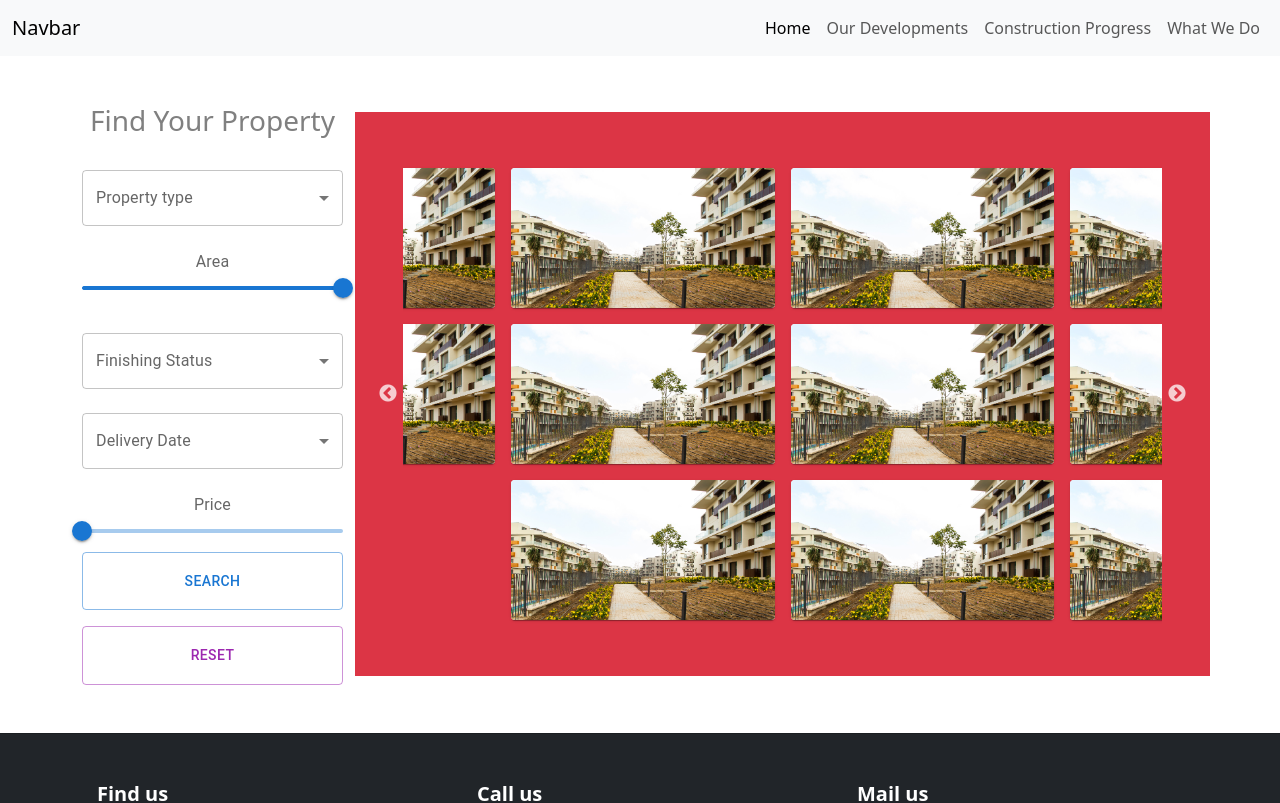
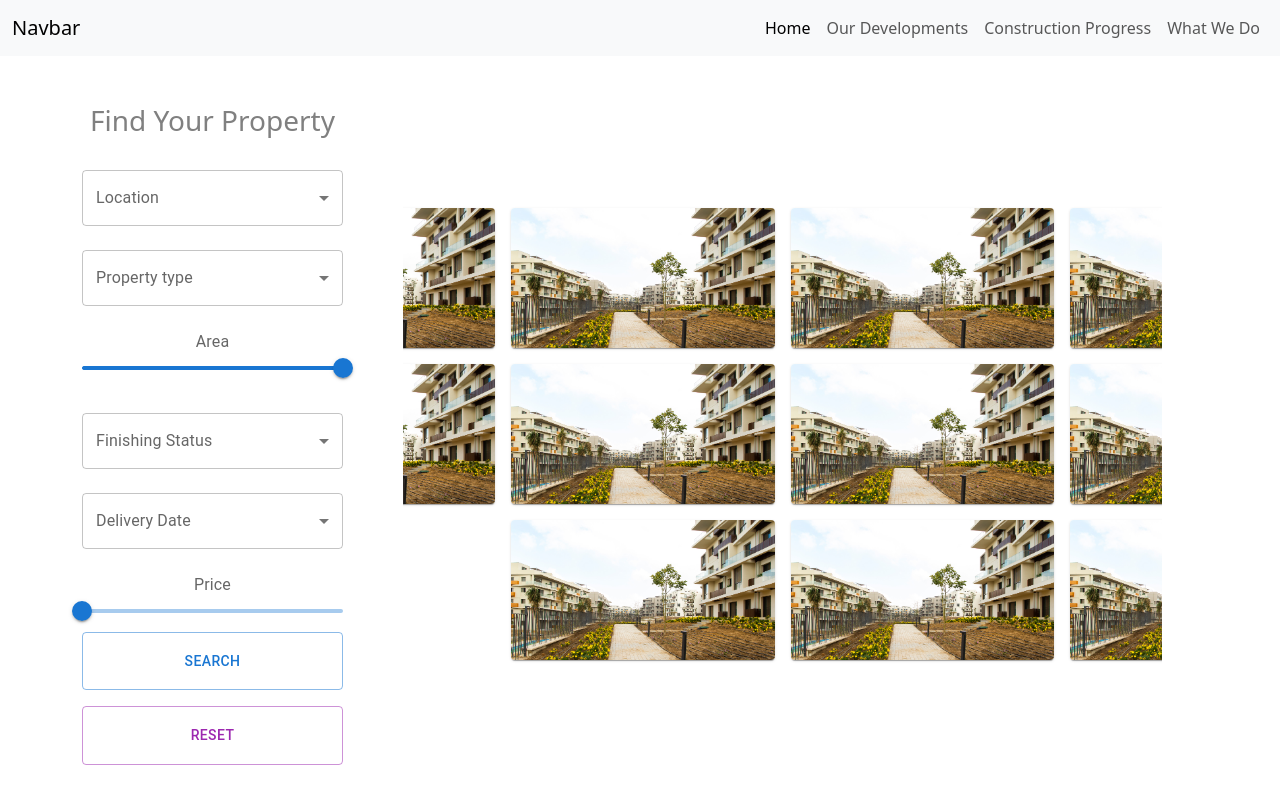
Before and after one commit to OmarHesham11/aqar-FE, a React (Vite) app: page /developments in a window 1280 px wide. Shown: the top 803 px of the page. Built offline with nearby package versions, Linux system fonts and the light colour scheme.

Commit message:
construction_page

```diff
--- a/src/Pages/OurDevelopments.jsx
+++ b/src/Pages/OurDevelopments.jsx
@@ -23,6 +23,21 @@ function OurDevelopments() {
           <div className="row justify-content-center align-items-center">
             <div className="col-md-12 text-center">
               <h3 style={{ color: "grey" }} >Find Your Property</h3>
+              <FormControl fullWidth className='mt-4'>
+                <InputLabel id="location-select-label">Location</InputLabel>
+                <Select
+                  labelId="location-select-label"
+                  id="location-select"
+                  // value={age}
+                  label="Property type"
+                // onChange={handleChange}
+                >
+                  <MenuItem value={10}>Ten</MenuItem>
+                  <MenuItem value={20}>Twenty</MenuItem>
+                  <MenuItem value={30}>Thirty</MenuItem>
+                </Select>
+
+              </FormControl>
 
               <FormControl fullWidth className='mt-4'>
                 <InputLabel id="demo-simple-select-label">Property type</InputLabel>
@@ -94,7 +109,7 @@ function OurDevelopments() {
           </div>
         </div>
 
-        <div className="col-lg-9 col-md-8 col-sm-12 p-5 bg-danger">
+        <div className="col-lg-9 col-md-8 col-sm-12 p-5">
           <div className="slider-container">
             <Slider {...settings}>
               <div className='p-2'>
```
